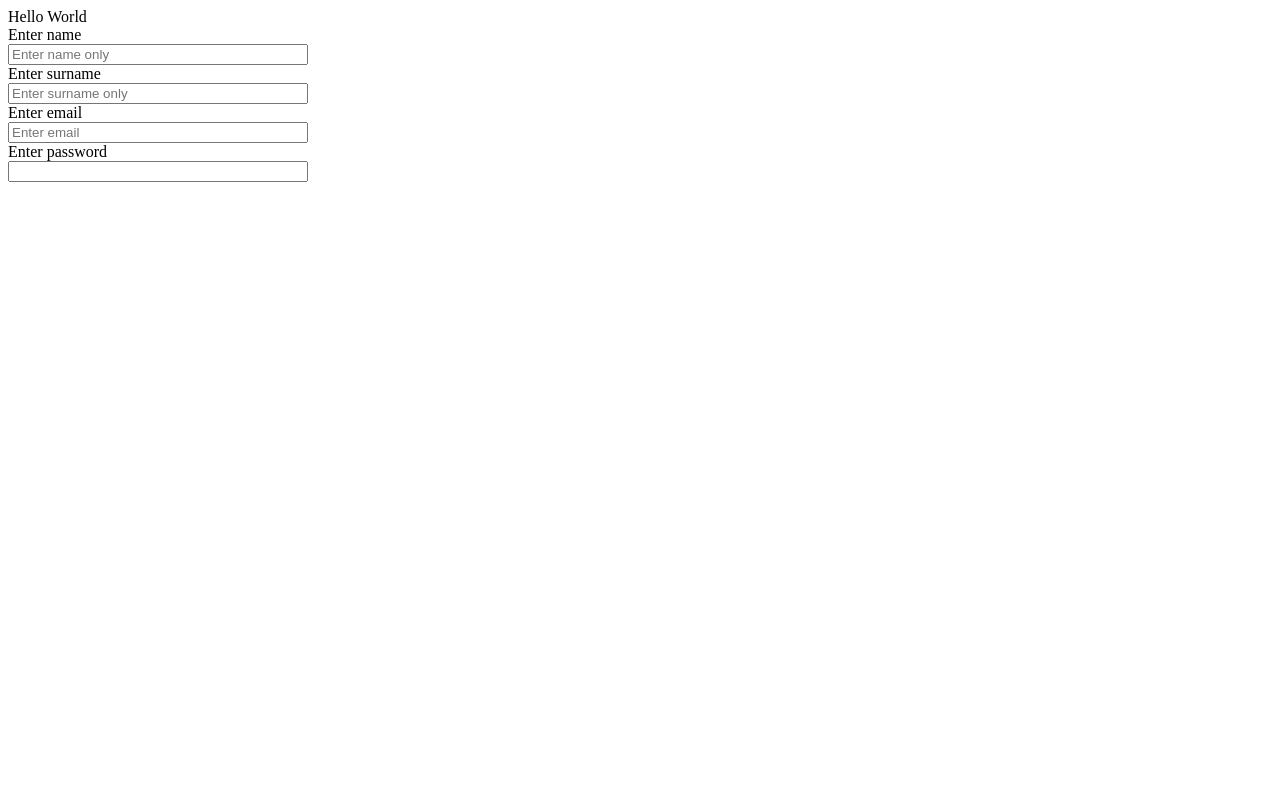
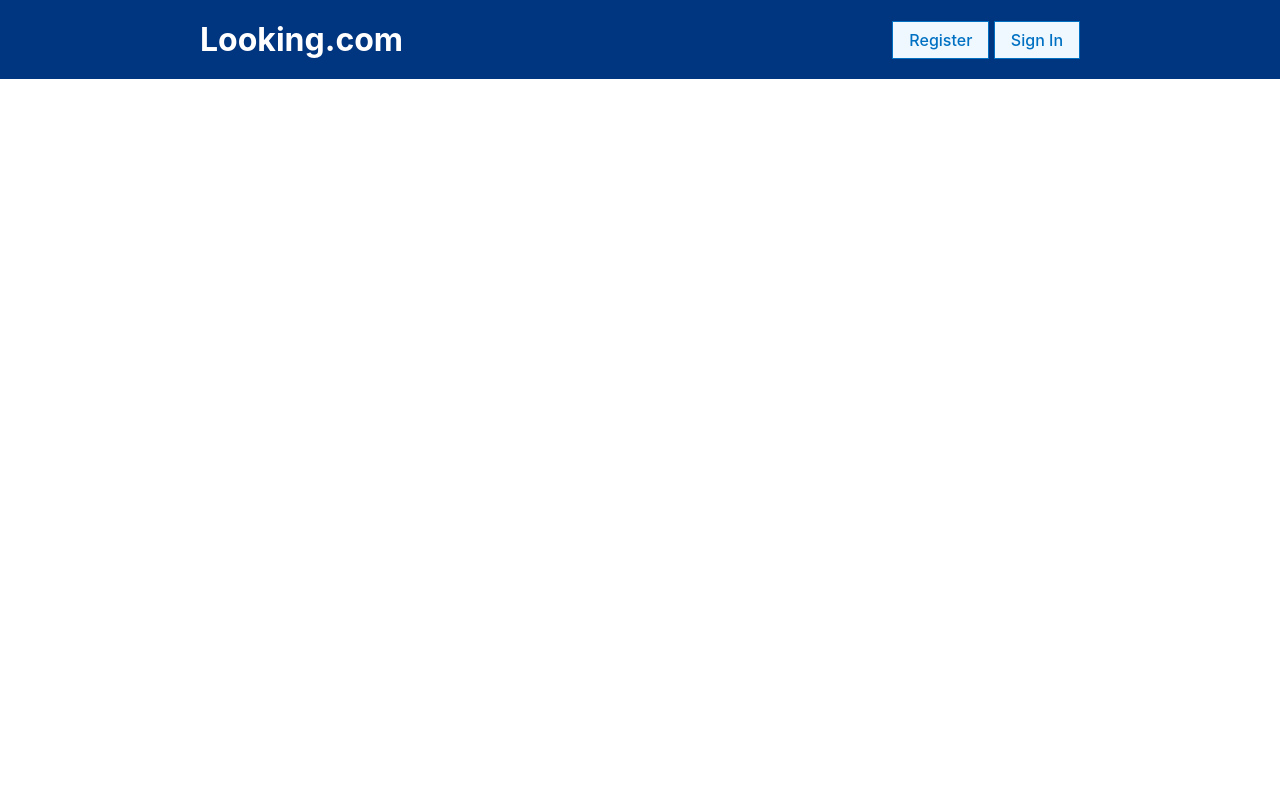
Before and after one commit to OliverVermeulen/php-oop-booking-app, a PHP site: page / in a window 1280 px wide. Run offline with PHP 8.4, Linux system fonts and the light colour scheme.

Commit message:
big push

```diff
--- a/index.php
+++ b/index.php
@@ -1,5 +1,4 @@
 <?php
-echo "Hello World";
 ?>
 
 <!DOCTYPE html>
@@ -8,11 +7,19 @@ echo "Hello World";
     <meta charset="UTF-8">
     <meta http-equiv="X-UA-Compatible" content="IE=edge">
     <meta name="viewport" content="width=device-width, initial-scale=1.0">
-    <title>Sign In</title>
-    <link rel="stylesheet" href="style.css">
+    <title>Looking.com</title>
+    <link rel="stylesheet" href="./src/css/style.css">
 </head>
 <body>
-    <form action="#" method="post" class="sign-in-form">
+    <header>
+        <h1>Looking.com</h1>
+        <div class="register_sign-in">
+            <a href="#">Register</a>
+            <a href="#">Sign In</a>
+        </div>
+    </header>
+    <main>
+        <!-- <form action="#" method="post" class="sign-in-form">
             <label for="name">Enter name</label>
             <input type="text" name="name" placeholder="Enter name only" required>
 
@@ -24,6 +31,7 @@ echo "Hello World";
 
             <label for="password">Enter password</label>
             <input type="password" name="password" maxlength="20" required>
-    </form>
+        </form> -->
+    </main>
 </body>
 </html>
--- /dev/null
+++ b/src/css/style.css
@@ -0,0 +1,38 @@
+* {
+  box-sizing: border-box;
+  margin: 0%;
+}
+
+body {
+  font-family: Avenir Next, BlinkMacSystemFont, -apple-system, Segoe UI, Roboto,
+    Helvetica, Arial, sans-serif;
+}
+
+header {
+  background-color: #003580;
+  color: white;
+  display: flex;
+  flex-direction: row;
+  justify-content: space-between;
+  align-items: center;
+  padding: 20px 200px 20px 200px;
+}
+
+header a {
+  color: #0071c2;
+  background-color: aliceblue;
+  border: 1px solid #0071c2;
+  padding: 8px 16px;
+  text-decoration: none;
+  font-weight: 500;
+}
+
+main {
+  padding: 0px 200px 0px 200px;
+}
+
+.sign-in-form {
+  display: flex;
+  flex-direction: column;
+  width: 300px;
+}
--- a/style.css
+++ /dev/null
@@ -1,5 +0,0 @@
-.sign-in-form {
-    display: flex;
-    flex-direction: column;
-    width: 300px;
-}
```
Lines whose indentation alone changed are shown as unchanged.
